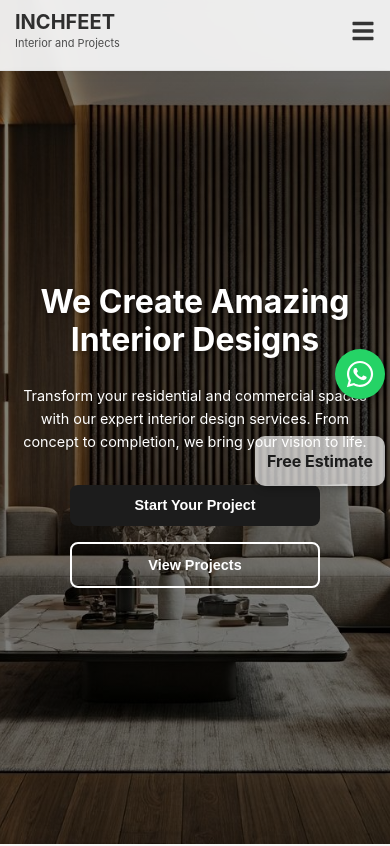
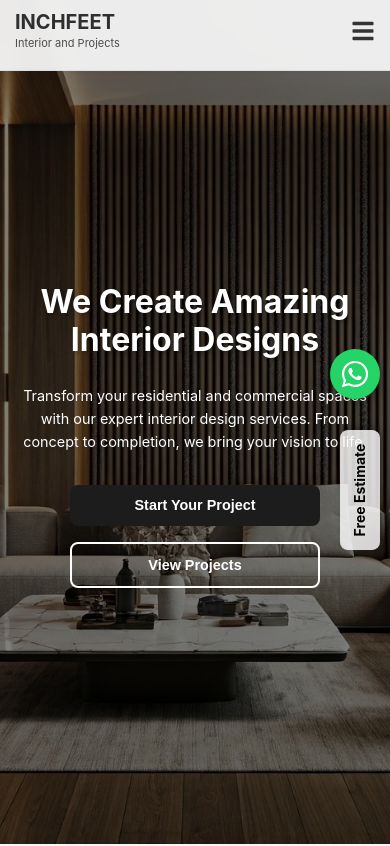
Before and after one commit to iswarya-7/inchfeet-interior, a React (Vite) app: page / in a window 390 px wide. Shown: the top 846 px of the page. Built offline with nearby package versions, Linux system fonts and the light colour scheme.

Commit message:
updated free estimate responsive deisgn

```diff
--- a/src/App.css
+++ b/src/App.css
@@ -15,7 +15,7 @@ body {
 .whatsapp-float {
   margin-top: -40px;
   position: fixed; /* stays fixed on screen */
-  right: 5px; /* distance from the right edge */
+  right: 10px; /* distance from the right edge */
   top: 50%; /* vertical center */
   transform: translateY(-50%); /* true center */
   width: 50px;
@@ -57,16 +57,17 @@ body {
 
 /* free estimate */
 .estimate-float {
-  margin-top: -45px;
-  position: fixed; /* always visible */
-  right: 5px; /* distance from right edge */
-  top: 60%; /* slightly below WhatsApp button */
-  transform: translateY(-50%);
-  width: 130px; /* button width */
-  height: 50px; /* button height */
-  background-color: #ffffffac; /* choose a color that fits your theme */
-  color: #1c1c1c;
-  border-radius: 10px; /* rounded pill shape */
+  position: fixed;
+  right: 10px;
+  top: 50%;
+
+  width: 130px;
+  height: 50px;
+
+  /* Styling */
+  background-color: #ffffffcd;
+  color: #000;
+  border-radius: 8px;
   display: flex;
   align-items: center;
   justify-content: center;
@@ -76,28 +77,24 @@ body {
   z-index: 1000;
   cursor: pointer;
   transition: transform 0.3s ease, background-color 0.3s ease;
-  /* animation: bounceEstimate 2.5s infinite; optional bounce */
   text-decoration: none;
+
+  white-space: nowrap;
 }
 
 .estimate-float:hover {
-  transform: translateY(-50%) scale(1.05);
-  background-color: white; /* slightly darker on hover */
+  transform: translateY(-50%) rotate(-90deg) scale(1.05);
+  background-color: white;
 }
 
-/* Optional bounce animation */
-@keyframes bounceEstimate {
-  0%,
-  20%,
-  50%,
-  80%,
-  100% {
-    transform: translateY(-50%) translateY(0);
-  }
-  40% {
-    transform: translateY(-50%) translateY(-6px);
-  }
-  60% {
-    transform: translateY(-50%) translateY(-3px);
+@media (max-width: 778px) {
+  .estimate-float {
+    width: 120px;
+    height: 40px;
+    font-size: 14px;
+    top: 58%;
+    transform: translateY(-50%) rotate(-90deg);
+    right: 0px;
+    margin-right: -30px;
   }
 }
```
